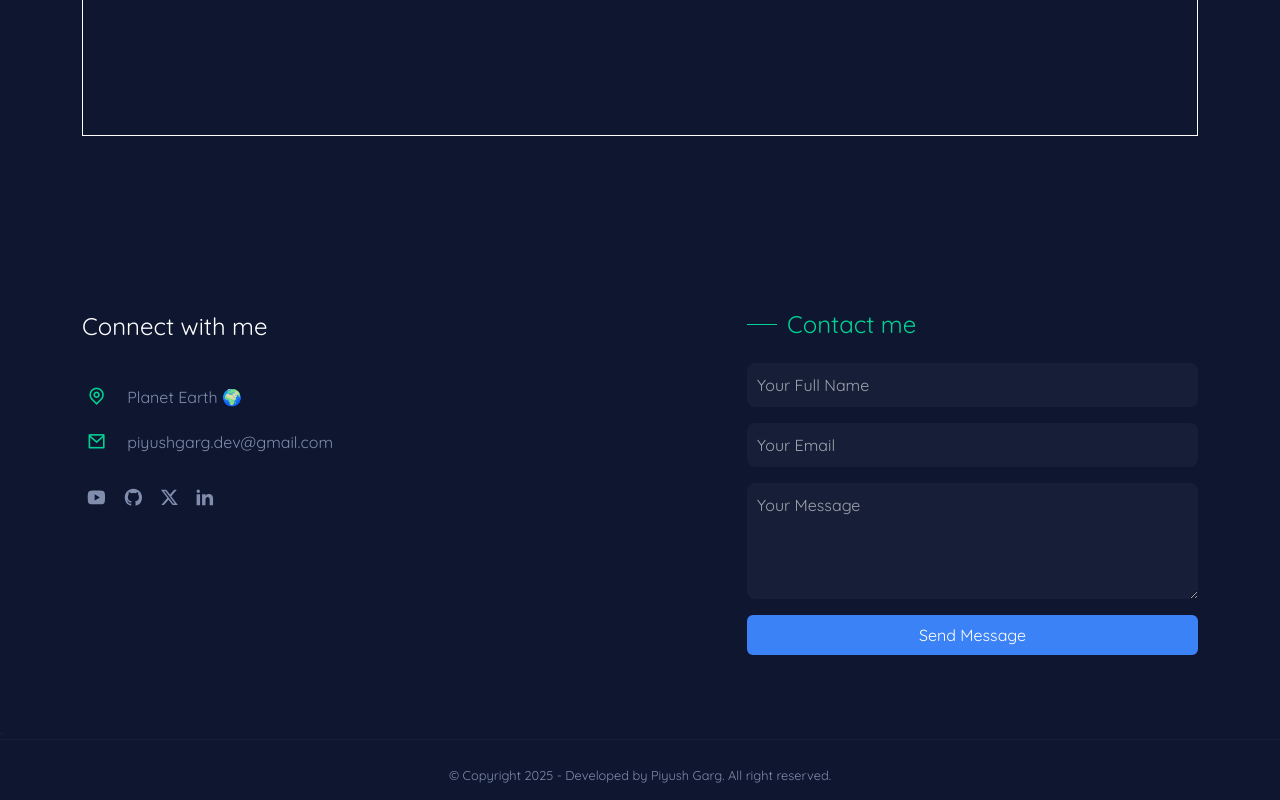
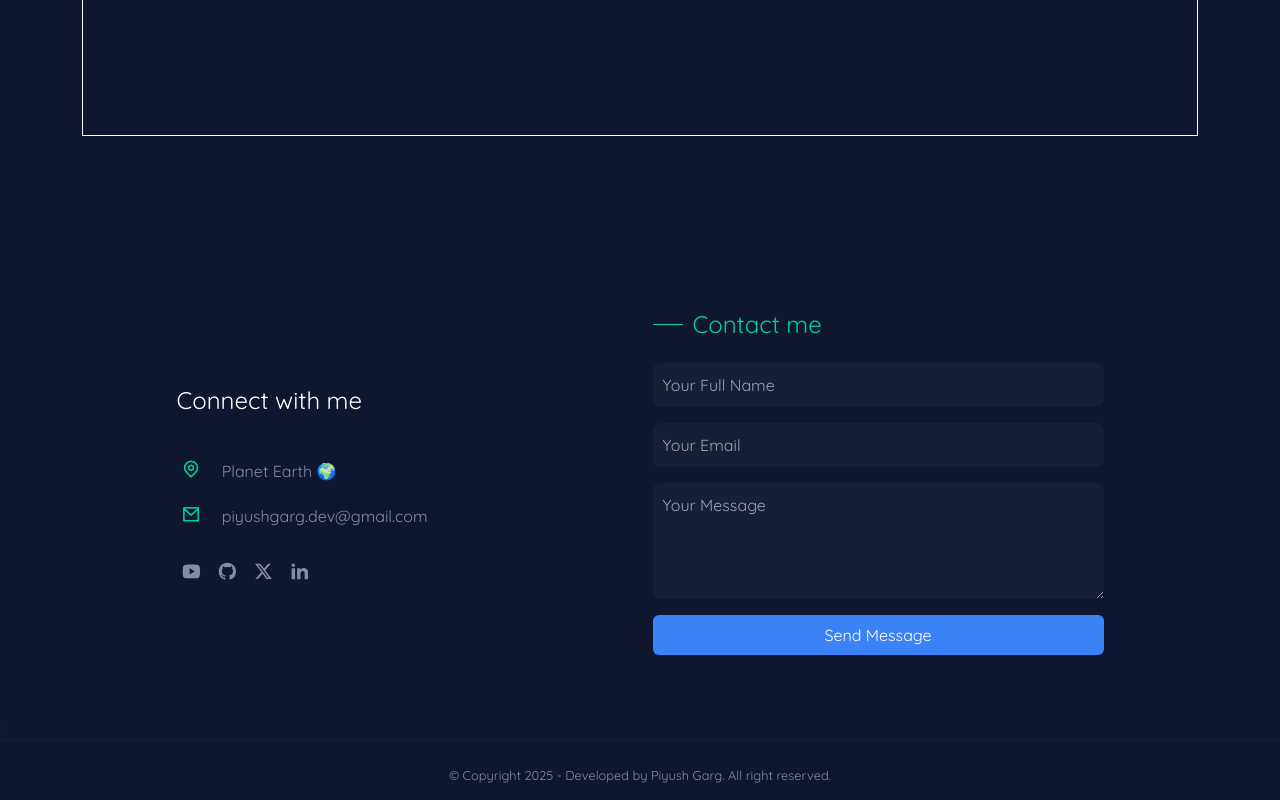
Before and after one commit to piyushgarg-dev/piyushgargdev-nextjs, a Next.js app: page / in a window 1280 px wide. Shown: the part 3461-4261 px from the top of the page. Built offline with nearby package versions, Linux system fonts and the light colour scheme; no server answers.

Commit message:
fixed the spacing of contact section

```diff
--- a/components/UI/Contact.jsx
+++ b/components/UI/Contact.jsx
@@ -34,11 +34,9 @@ const Contact = () => {
   return (
     <section id="contact" className={`${classes.contact}`}>
       <Container>
-        <Row className="flex justify-between flex-col md:flex-row ">
+        <Row className="flex flex-col md:flex-row items-center justify-center gap-24">
           <Col lg="4" md="6">
-
             <h3 className="mt-4 mb-4 text-2xl">Connect with me</h3>
-
             <ul className={`${classes.contact__info__list}`}>
               <li className={`${classes.info__item}`}>
                 <span>
```
Also changed, not shown: 1 other file (tests, documents, lock files or other folders).
